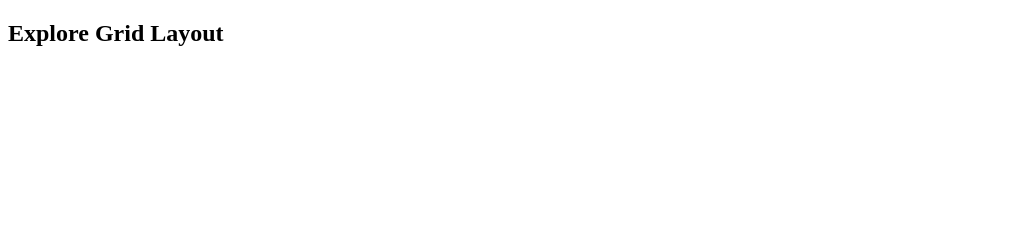
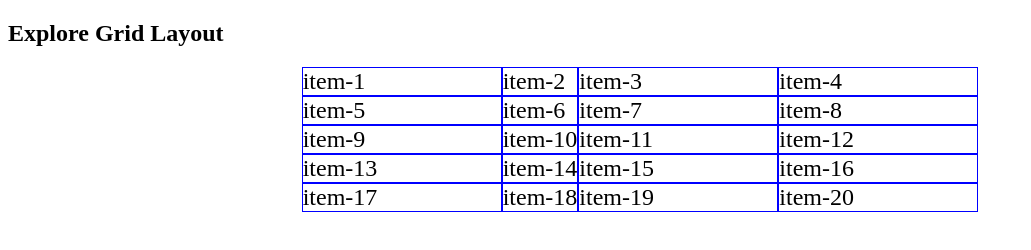
Before and after one commit to RZ-Milon/milestone2, a plain HTML site: page website-layout/grid.html in a window 1280 px wide. Shown: the whole page, without its empty margins (0-1031 px from the left). Drawn offline with Linux system fonts and the light colour scheme.

Commit message:
add grid

```diff
--- a/website-layout/grid.html
+++ b/website-layout/grid.html
@@ -1,12 +1,53 @@
 <!DOCTYPE html>
 <html lang="en">
-<head>
-    <meta charset="UTF-8">
-    <meta http-equiv="X-UA-Compatible" content="IE=edge">
-    <meta name="viewport" content="width=device-width, initial-scale=1.0">
+  <head>
+    <meta charset="UTF-8" />
+    <meta http-equiv="X-UA-Compatible" content="IE=edge" />
+    <meta name="viewport" content="width=device-width, initial-scale=1.0" />
     <title>Explore Grid</title>
-</head>
-<body>
+    <style>
+      .container {
+        display: grid;
+        grid-template-columns: 200px auto 200px 200px;
+        grid-template-columns: repeat(4, 1fr) 100px;
+        grid-template-columns: 200px auto 200px 200px;
+        justify-content: center;
+        /* justify-content: end;
+            justify-content: space-around;
+            justify-content: space-between; */
+
+        /* justify-items: end;
+            justify-items: center; */
+      }
+      .item {
+        border: 1px solid blue;
+        font-size: 1.5em;
+      }
+    </style>
+  </head>
+  <body>
     <h2>Explore Grid Layout</h2>
-</body>
+    <div class="container">
+      <div class="item">item-1</div>
+      <div class="item">item-2</div>
+      <div class="item">item-3</div>
+      <div class="item">item-4</div>
+      <div class="item">item-5</div>
+      <div class="item">item-6</div>
+      <div class="item">item-7</div>
+      <div class="item">item-8</div>
+      <div class="item">item-9</div>
+      <div class="item">item-10</div>
+      <div class="item">item-11</div>
+      <div class="item">item-12</div>
+      <div class="item">item-13</div>
+      <div class="item">item-14</div>
+      <div class="item">item-15</div>
+      <div class="item">item-16</div>
+      <div class="item">item-17</div>
+      <div class="item">item-18</div>
+      <div class="item">item-19</div>
+      <div class="item">item-20</div>
+    </div>
+  </body>
 </html>
```
